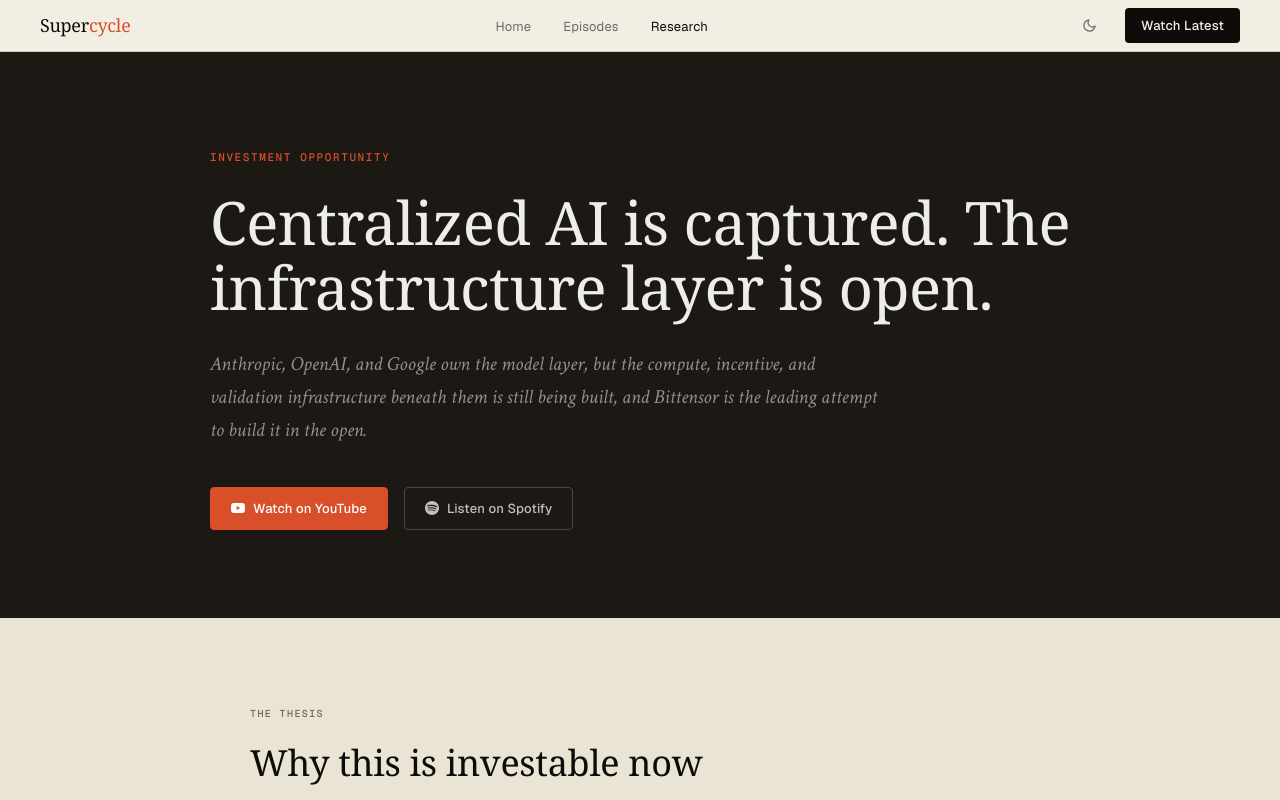
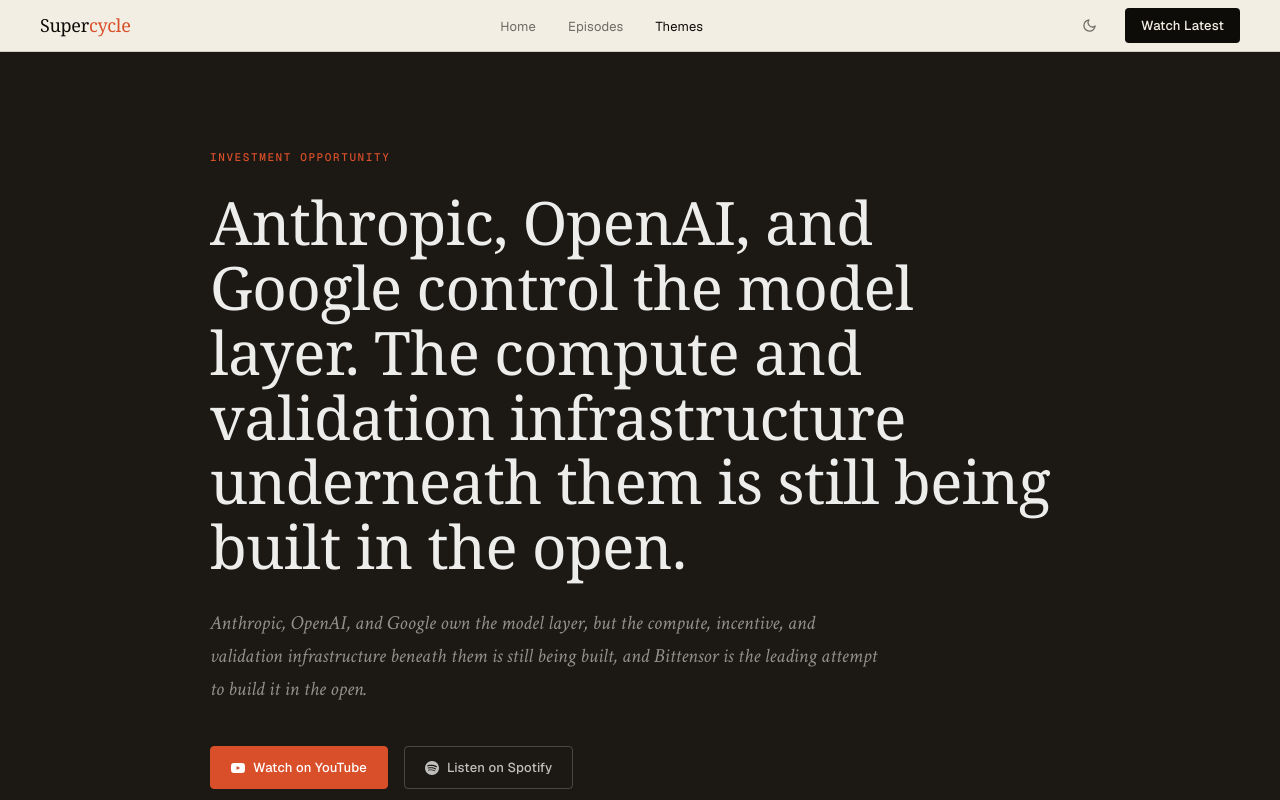
Before and after one commit to HaitzuPP/supercycle, a plain HTML site: page research-decentralized-ai.html in a window 1280 px wide. Shown: the top 800 px of the page. Drawn offline with nearby package versions, Linux system fonts and the light colour scheme; a web font is replaced by a local one.

Commit message:
Fix AI-speak H1

```diff
--- a/research-decentralized-ai.html
+++ b/research-decentralized-ai.html
@@ -599,7 +599,7 @@ a { color: inherit; text-decoration: none; }
   <ul class="topbar-nav">
     <li><a href="index.html">Home</a></li>
     <li><a href="episodes.html">Episodes</a></li>
-    <li><a href="research.html" class="active">Research</a></li>
+    <li><a href="research.html" class="active">Themes</a></li>
   </ul>
   <div class="topbar-right">
     <button class="theme-toggle" id="themeToggle" aria-label="Toggle dark mode"></button>
@@ -610,7 +610,7 @@ a { color: inherit; text-decoration: none; }
 <section class="hero">
   <div class="hero-inner">
     <div class="hero-eyebrow">Investment Opportunity</div>
-    <h1>Centralized AI is captured. The infrastructure layer is open.</h1>
+    <h1>Anthropic, OpenAI, and Google control the model layer. The compute and validation infrastructure underneath them is still being built in the open.</h1>
     <p class="hero-thesis">Anthropic, OpenAI, and Google own the model layer, but the compute, incentive, and validation infrastructure beneath them is still being built, and Bittensor is the leading attempt to build it in the open.</p>
     <div class="hero-actions">
       <a href="https://www.youtube.com/@supercyclepod" target="_blank" rel="noopener" class="btn-platform btn-yt">
@@ -808,7 +808,7 @@ a { color: inherit; text-decoration: none; }
           <a href="https://www.youtube.com/@supercyclepod" target="_blank" rel="noopener">YouTube</a>
           <a href="https://open.spotify.com/show/5rRPFMhJiH3bEcbqYVieAK" target="_blank" rel="noopener">Spotify</a>
           <a href="https://twitter.com/supercyclepod" target="_blank" rel="noopener">X / Twitter</a>
-          <a href="research.html">Research</a>
+          <a href="research.html">Themes</a>
         </div>
         <div class="footer-col">
           <div class="footer-col-label">Pylon</div>
@@ -819,7 +819,7 @@ a { color: inherit; text-decoration: none; }
         <div class="footer-col">
           <div class="footer-col-label">Navigate</div>
           <a href="episodes.html">Episodes</a>
-          <a href="research.html">Research</a>
+          <a href="research.html">Themes</a>
           <a href="index.html#about">About</a>
         </div>
       </div>
```
